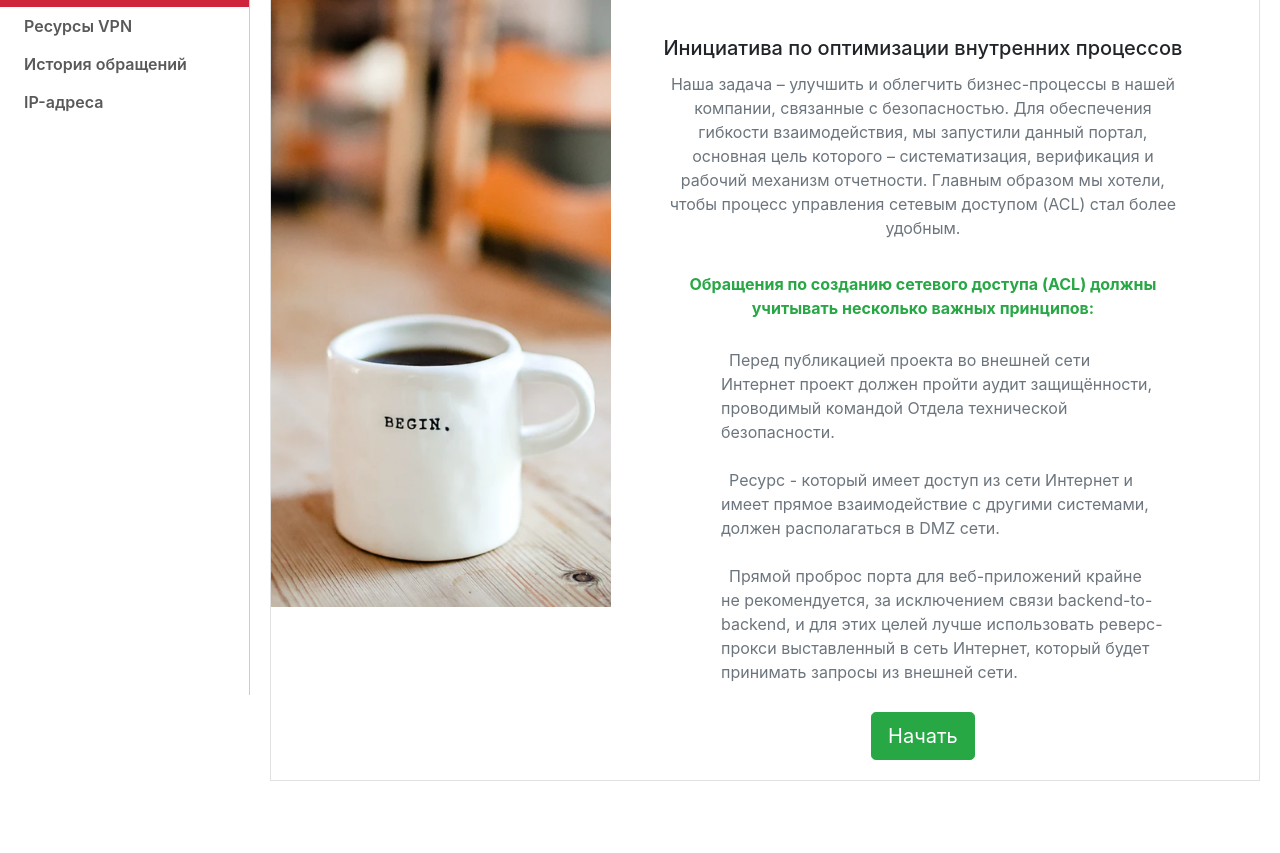
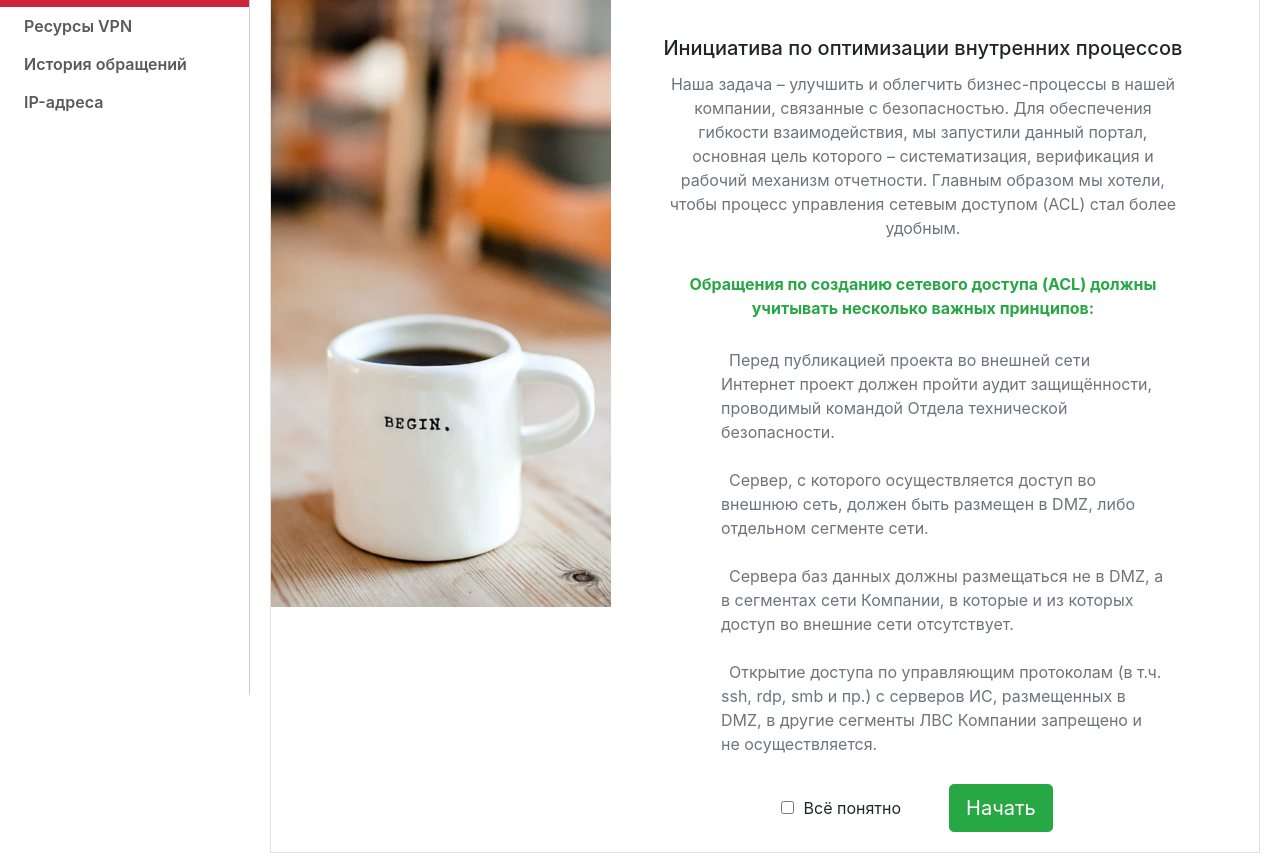
Before and after one commit to MRagulin/acl, a Django app: page /acl/welcome/ in a window 1280 px wide. Shown: the part 205-1058 px from the top of the page. Before the commit the page ends 986 px from the top, so only its background shows below. Run offline with Django 3.2, Linux system fonts and the light colour scheme; some libraries are stand-ins or nearby versions.

Commit message:
[F] Add Add checkbox in demo

```diff
--- a/accesslist/templates/acl_demo.html
+++ b/accesslist/templates/acl_demo.html
@@ -16,13 +16,25 @@
                             <div class="list-group text-left">
                                 <ul class="form-group">
                                  <li class="text-secondary" style="padding: 0.75rem 1.25rem;"><i class="fas fa-bug mr-2"></i>Перед публикацией проекта во внешней сети Интернет проект должен пройти аудит защищённости, проводимый командой Отдела технической безопасности.</li>
-                                 <li class="text-secondary" style="padding: 0.75rem 1.25rem;"><i class="fas fa-dungeon mr-2"></i>Ресурс - который имеет доступ из сети Интернет и имеет прямое взаимодействие с другими системами, должен располагаться в DMZ сети.</li>
-                                 <li class="text-secondary" style="padding: 0.75rem 1.25rem;"><i class="fas fa-undo mr-2"></i>Прямой проброс порта для веб-приложений крайне не рекомендуется, за исключением связи backend-to-backend, и для этих целей лучше использовать реверс-прокси выставленный в сеть Интернет, который будет принимать запросы из внешней сети.</li>
+                                 <li class="text-secondary" style="padding: 0.75rem 1.25rem;"><i class="fas fa-server mr-2"></i>Сервер, с которого осуществляется доступ во внешнюю сеть, должен быть размещен в DMZ, либо отдельном сегменте сети.</li>
+                                 <li class="text-secondary" style="padding: 0.75rem 1.25rem;"><i class="fas fa-database mr-2"></i>Сервера баз данных должны размещаться не в DMZ, а в сегментах сети Компании, в  которые и из которых доступ во внешние сети отсутствует.</li>
+                                 <li class="text-secondary" style="padding: 0.75rem 1.25rem;"><i class="fab fa-hubspot mr-2"></i></i>Открытие доступа по управляющим протоколам (в т.ч. ssh, rdp, smb и пр.) с серверов ИС, размещенных в DMZ, в другие сегменты ЛВС Компании запрещено и не осуществляется.</li>
                                 </ul>
                             </div>
                         </div>
 
-                    <a href="{% url 'aclcreate_urls' %}" class="btn btn-success btn-lg">Начать</a>
+
+
+                     <div class="form-check form-check-inline start-0">
+                         <div class="mr-5">
+                         <input class="form-check-input" type="checkbox" id="flexAgreementCheck" required>
+                          <label class="form-check-label" for="flexAgreementCheck">
+                            Всё понятно
+                          </label>
+                         </div>
+                         <a href="{% url 'aclcreate_urls' %}" class="btn btn-success btn-lg btn-start not-active">Начать</a>
+                    </div>
+
                       </div>
                 </div>
 
@@ -38,6 +50,12 @@
         window.setTimeout(animatedownload, 3000);
     });
 
+    $(".btn-start").click(function(){
+        if ($("#flexAgreementCheck:checked").length == 0)
+        {
+            return false;
+        }
+    });
 
 </script>
 {% endblock %}
--- a/accesslist/views.py
+++ b/accesslist/views.py
@@ -141,9 +141,7 @@ class AclOver(View):
             except Exception as e:
                 messages.error(request, 'Ошибка, мы не смогли записать данные в БД. {}'.format(e))
 
-
             # Очищаем глобальный массив с данными для заполнения docx
-
             #LOCAL_STORAGE = {}
             #LOCAL_UID = None
         #test = json.dumps(LOCAL_STORAGE)
--- a/static/css/style.css
+++ b/static/css/style.css
@@ -698,3 +698,9 @@ input:not([type='checkbox']):valid+span:after, textarea:valid+span:after {
 .form-control, .contact__input{
   font-size: 1.1rem!important;
 }
+
+.not-active {
+  pointer-events: none;
+  cursor: default;
+  text-decoration: none;
+}
--- a/static/js/main.js
+++ b/static/js/main.js
@@ -131,4 +131,15 @@ $(function(){
  window.setInterval(hide_alert, 70000);
 });
 
+$("#flexAgreementCheck").click(function(){
+        if ($("#flexAgreementCheck:checked").length > 0) {
+            $(".btn-start").removeClass('not-active');
+
+        } else
+        {
+            $(".btn-start").addClass('not-active');
+        }
 });
+
+
+});
```
